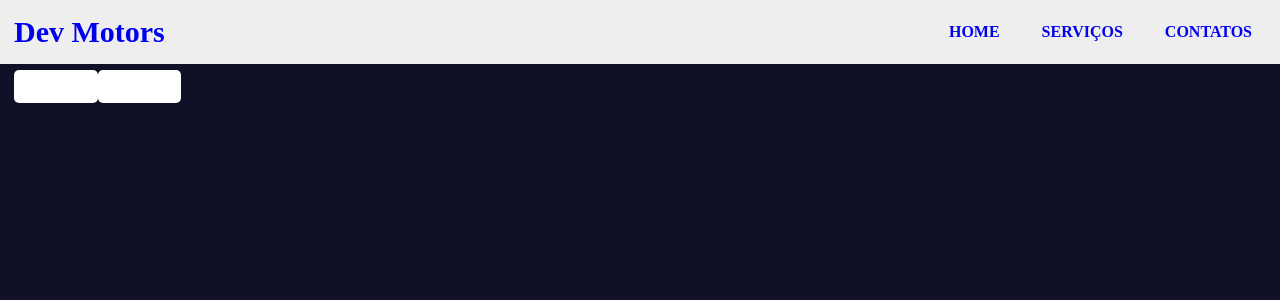
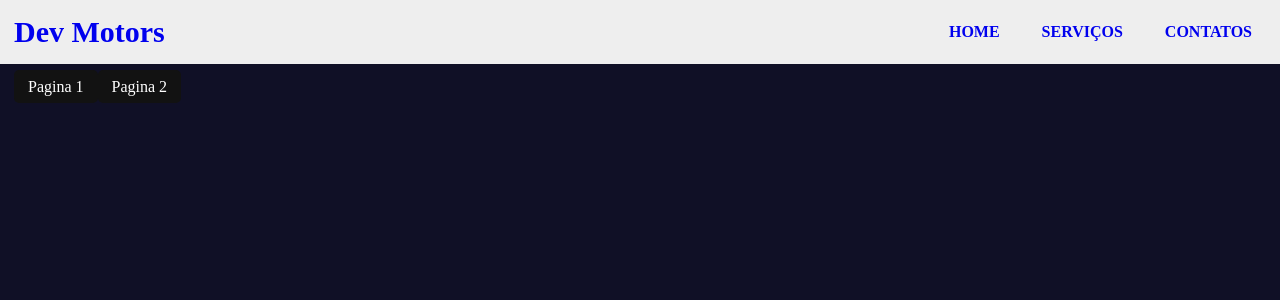
Before and after one commit to FilipeRabelo/app-dev-motors, a Next.js app: page / in a window 1280 px wide. Shown: the top 300 px of the page. Built offline with nearby package versions, Linux system fonts and the light colour scheme.

Commit message:
app-next-dev-motors

```diff
--- a/src/app/components/home-components/subMenu/styles.module.scss
+++ b/src/app/components/home-components/subMenu/styles.module.scss
@@ -2,6 +2,8 @@
   margin: 0 auto;
   max-width: 1280px;
   padding: 64px 14px 4px 14px;
+
+  background-color: "#FFF";
 }
 
 .subMenuIcon{
@@ -20,9 +22,7 @@
   gap: 9px;
 
   li a{
-    // background-color: #121212;
-    background-color: #fff;
-    color: #121212;
+    background-color: #121212;
     color: #FFF;
     padding: 8px 14px;
     border-radius: 5px;
```
